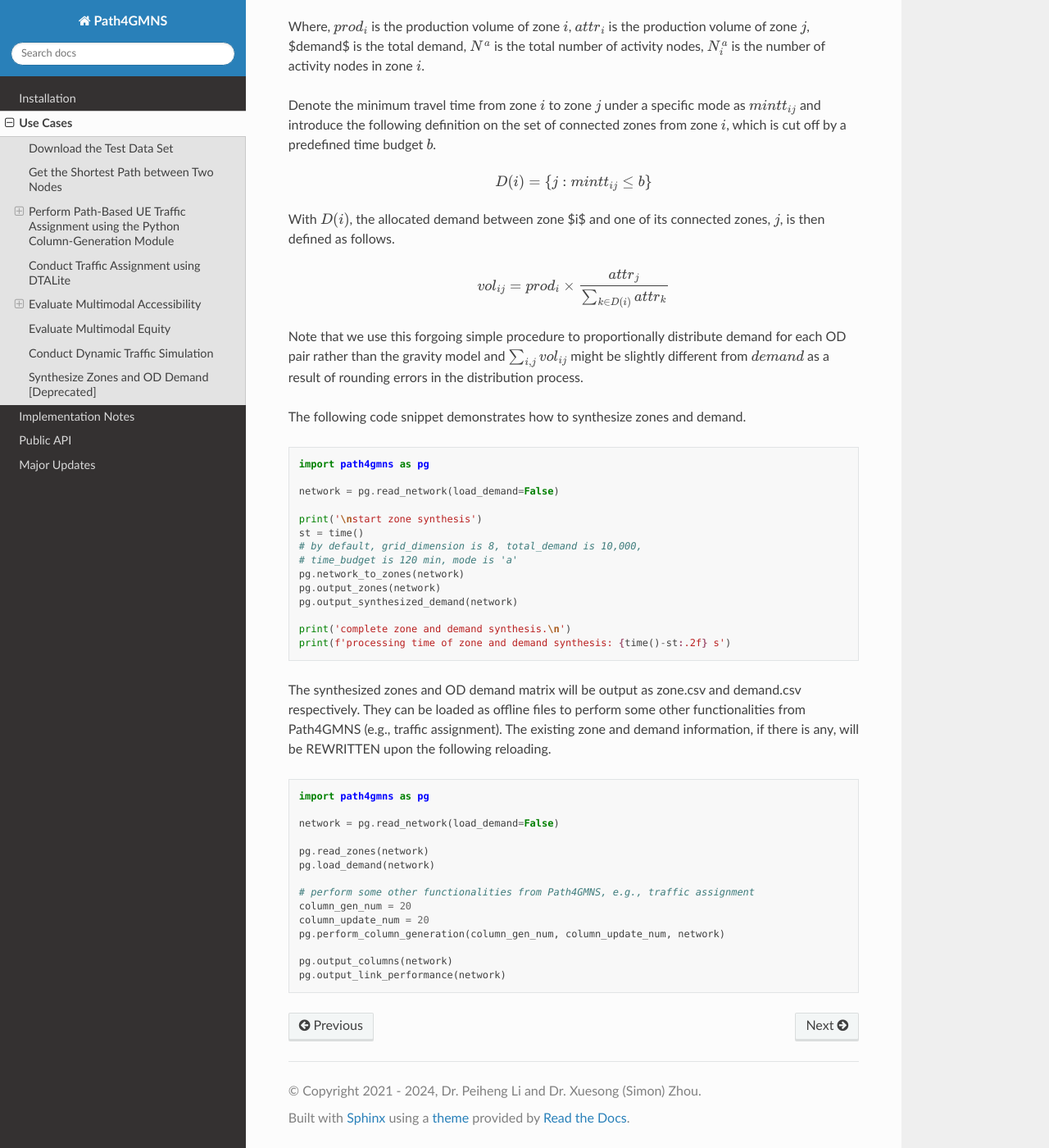
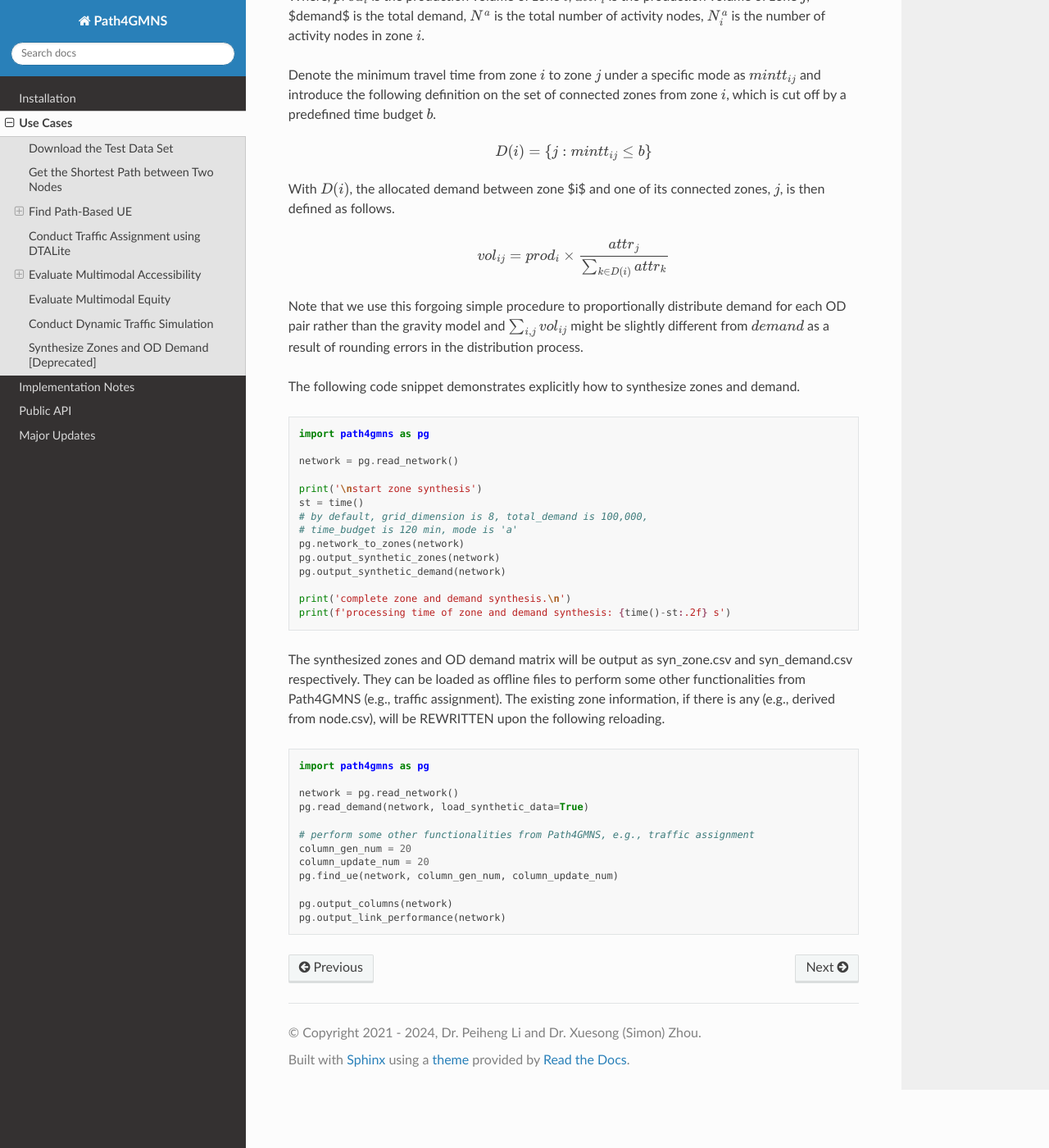
Before and after one commit to jdlph/Path4GMNS, a Sphinx documentation site: the page built from docs/source/usecases.md, in a window 1280 px wide and 1400 px high, scrolled down 10814 px. Shown: the whole window at 82% size. Built offline with Sphinx 7.4.7 and the Read the Docs theme 2.0.0, drawn with Linux system fonts in a browser that asks for light colours; some of the changed text lies outside the part shown.

Commit message:
update Use Cases in docs
- update README on link to the tutorial (use the one from the master
  branch);
- update updates from v0.9.9 in updates.md;
- add load_synthetic_data to arg list of read_demand() with False
  as its default value.

````diff
--- a/docs/source/usecases.md
+++ b/docs/source/usecases.md
@@ -16,7 +16,7 @@
 ```python
 import path4gmns as pg
 
-network = pg.read_network(load_demand=False)
+network = pg.read_network()
 
 # node path from node 1 to node 2
 print('\nshortest path (node id) from node 1 to node 2, '
@@ -31,7 +31,7 @@
 ```python
 import path4gmns as pg
 
-network = pg.read_network(load_demand=False, input_dir='data/Chicago_Sketch')
+network = pg.read_network(input_dir='data/Chicago_Sketch')
 
 # node path from node 1 to node 2
 print('\nshortest path (node id) from node 1 to node 2, '
@@ -45,7 +45,7 @@
 ```python
 import path4gmns as pg
 
-network = pg.read_network(load_demand=False)
+network = pg.read_network()
 
 # node path from node 1 to node 2 under mode w
 print('\nshortest path (node id) from node 1 to node 2, '
@@ -57,19 +57,20 @@
 
 The mode passed to find_shortest_path() must be defined in settings.yaml, which could be either the type or the name. Take the above sample code for example, the type 'w' and its name 'walk' are equivalent to each other. See **Perform Multimodal Accessibility Evaluation** for more information.
 
-## Perform Path-Based UE Traffic Assignment using the Python Column-Generation Module
+## Find Path-Based UE
 The Python column-generation module only implements path-based UE. If you need other assignment modes, e.g., link-based UE or DTA, please use perform_network_assignment_DTALite().
 
 ```python
 import path4gmns as pg
 
 network = pg.read_network()
+pg.read_demand(network)
 
+# path-based UE only
 column_gen_num = 20
 column_update_num = 10
 
-# path-based UE only
-pg.perform_column_generation(column_gen_num, column_update_num, network)
+pg.find_ue(network, column_gen_num, column_update_num)
 
 # if you do not want to include geometry info in the output file,
 # use pg.output_columns(network, False)
@@ -77,7 +78,7 @@
 pg.output_link_performance(network)
 ```
 
-**NOTE THAT** you can still use the legacy _pg.perform_network_assignment(assignment_mode=1, column_gen_num, column_update_num, network)_ to perform the same functionality here. But it has been **deprecated**, and will be removed later.
+**NOTE THAT** you can still use the legacy _pg.perform_column_generation(column_gen_num, column_update_num, network)_ to perform the same functionality here. But it has been **deprecated**, and will be removed later.
 
 Starting from v0.7.0a1, Path4GMNS supports loading columns/paths from existing files (generated from either the Python module or DTALite) and continue the column-generation procedure from where you left. Please **skip the column generation stage** and go directly to column pool optimization by setting **column_gen_num = 0**.
 
@@ -85,7 +86,7 @@
 import path4gmns as pg
 
 # no need to load demand file as we will infer the demand from columns
-network = pg.read_network(load_demand=False)
+network = pg.read_network()
 # you can specify the input directory
 # e.g., pg.load_columns(network, 'data/Chicago_Sketch')
 pg.load_columns(network)
@@ -94,7 +95,7 @@
 column_gen_num = 0
 column_update_num = 10
 
-pg.perform_column_generation(column_gen_num, column_update_num, network)
+pg.find_ue(network, column_gen_num, column_update_num)
 
 pg.output_columns(network)
 pg.output_link_performance(network)
@@ -215,7 +216,7 @@
 ```python
 import path4gmns as pg
 
-network = pg.read_network(load_demand=False)
+network = pg.read_network()
 
 print('\nstart accessibility evaluation\n')
 st = time()
@@ -231,7 +232,7 @@
 ```python
 import path4gmns as pg
 
-network = pg.read_network(load_demand=False)
+network = pg.read_network()
 
 print('\nstart accessibility evaluation\n')
 st = time()
@@ -251,7 +252,7 @@
 ```python
 import path4gmns as pg
 
-network = pg.read_network(load_demand=False)
+network = pg.read_network()
 
 # get accessible nodes and links starting from node 1 with a 5-minute
 # time window for the default mode auto (i.e., 'a')
@@ -275,7 +276,7 @@
 ```python
 import path4gmns as pg
 
-network = pg.read_network(load_demand=False)
+network = pg.read_network()
 
 print('\nstart accessibility evaluation\n')
 st = time()
@@ -301,7 +302,7 @@
 ```python
 import path4gmns as pg
 
-network = pg.read_network(load_demand=False)
+network = pg.read_network()
 
 # get accessible nodes and links starting from node 1 with a 5-minute
 # time window for the default mode auto (i.e., 'a') for demand period 0
@@ -330,7 +331,7 @@
 ```python
 import path4gmns as pg
 
-network = pg.read_network(load_demand=False)
+network = pg.read_network()
 
 print('\nstart equity evaluation\n')
 st = time()
@@ -389,11 +390,12 @@
 import path4gmns as pg
 
 network = pg.read_network()
+pg.read_demand(network)
 
 # UE + DTA
 column_gen_num = 10
 column_update_num = 10
-pg.perform_column_generation(column_gen_num, column_update_num, network)
+pg.find_ue(network, column_gen_num, column_update_num)
 pg.perform_simple_simulation(network)
 print('complete dynamic simulation.\n')
 
@@ -407,10 +409,11 @@
 import path4gmns as pg
 
 # no need to load demand file as we will infer the demand from columns
-network = pg.read_network(load_demand=False)
+network = pg.read_network()
 
 # load existing UE result
 pg.load_columns(network)
+
 # DTA
 pg.perform_simple_simulation(network)
 print('complete dynamic simulation.\n')
@@ -424,12 +427,13 @@
 ```Python
 import path4gmns as pg
 
-network = pg.read_network(load_demand=False)
+network = pg.read_network()
+pg.read_demand(network)
 
 # the following setting will set up the shortest path for each agent
 column_gen_num = 1
 column_update_num = 0
-pg.perform_column_generation(column_gen_num, column_update_num, network)
+pg.find_ue(network, column_gen_num, column_update_num)
 pg.perform_simple_simulation(network)
 print('complete dynamic simulation.\n')
 
@@ -438,8 +442,6 @@
 ```
 
 ## Synthesize Zones and OD Demand [Deprecated]
-
-This functionality has been deprecated since v0.9.9. Please use [grid2demand](https://pypi.org/project/grid2demand/) to prepare zone and demand files (i.e., node.csv and demand.csv).
 
 Zone information is crucial in conducting traffic assignment, evaluating accessibility and equity. When no zone information is provided along node.csv, Path4GMNS can automatically synthesize a total number of {math}`d * d` grids (rectangles) as zones given the dimension {math}`d`.
 
@@ -459,38 +461,36 @@
 
 Note that we use this forgoing simple procedure to proportionally distribute demand for each OD pair rather than the gravity model and {math}`\sum_{\substack{i,j}} vol_{ij}` might be slightly different from {math}`demand` as a result of rounding errors in the distribution process.
 
-The following code snippet demonstrates how to synthesize zones and demand.
+The following code snippet demonstrates explicitly how to synthesize zones and demand.
 
 ```Python
 import path4gmns as pg
 
-network = pg.read_network(load_demand=False)
+network = pg.read_network()
 
 print('\nstart zone synthesis')
 st = time()
-# by default, grid_dimension is 8, total_demand is 10,000,
+# by default, grid_dimension is 8, total_demand is 100,000,
 # time_budget is 120 min, mode is 'a'
 pg.network_to_zones(network)
-pg.output_zones(network)
-pg.output_synthesized_demand(network)
+pg.output_synthetic_zones(network)
+pg.output_synthetic_demand(network)
 
 print('complete zone and demand synthesis.\n')
 print(f'processing time of zone and demand synthesis: {time()-st:.2f} s')
 ```
-The synthesized zones and OD demand matrix will be output as zone.csv and demand.csv respectively. They can be loaded as offline files to perform some other functionalities from Path4GMNS (e.g., traffic assignment). The existing zone and demand information, if there is any, will be REWRITTEN upon the following reloading.
+The synthesized zones and OD demand matrix will be output as syn_zone.csv and syn_demand.csv respectively. They can be loaded as offline files to perform some other functionalities from Path4GMNS (e.g., traffic assignment). The existing zone information, if there is any (e.g., derived from node.csv), will be REWRITTEN upon the following reloading.
 
 ```Python
 import path4gmns as pg
 
-network = pg.read_network(load_demand=False)
-
-pg.read_zones(network)
-pg.load_demand(network)
+network = pg.read_network()
+pg.read_demand(network, load_synthetic_data=True)
 
 # perform some other functionalities from Path4GMNS, e.g., traffic assignment
 column_gen_num = 20
 column_update_num = 20
-pg.perform_column_generation(column_gen_num, column_update_num, network)
+pg.find_ue(network, column_gen_num, column_update_num)
 
 pg.output_columns(network)
 pg.output_link_performance(network)
````
Also changed, not shown: README.md (+1 -1 lines), docs/source/updates.md (+5 -3 lines), 1 other file.
